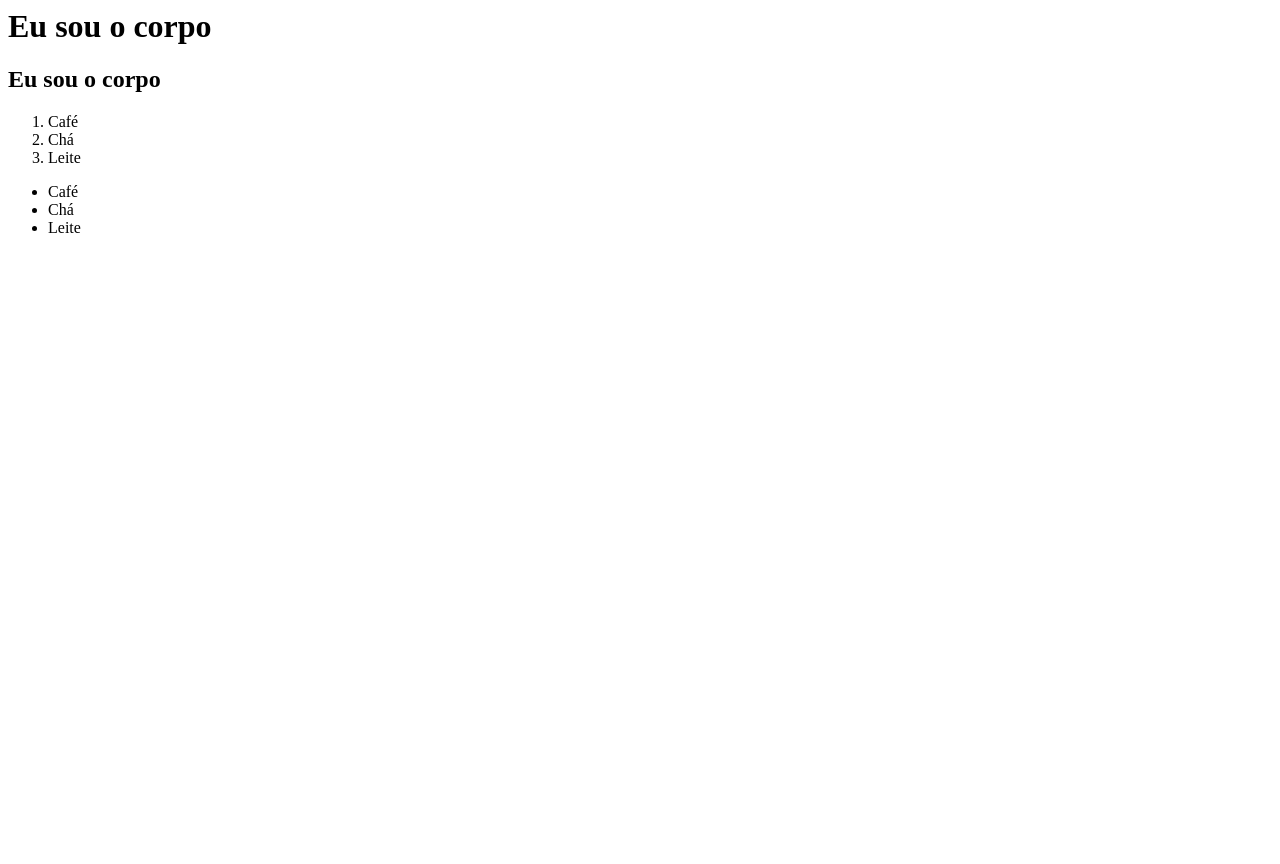
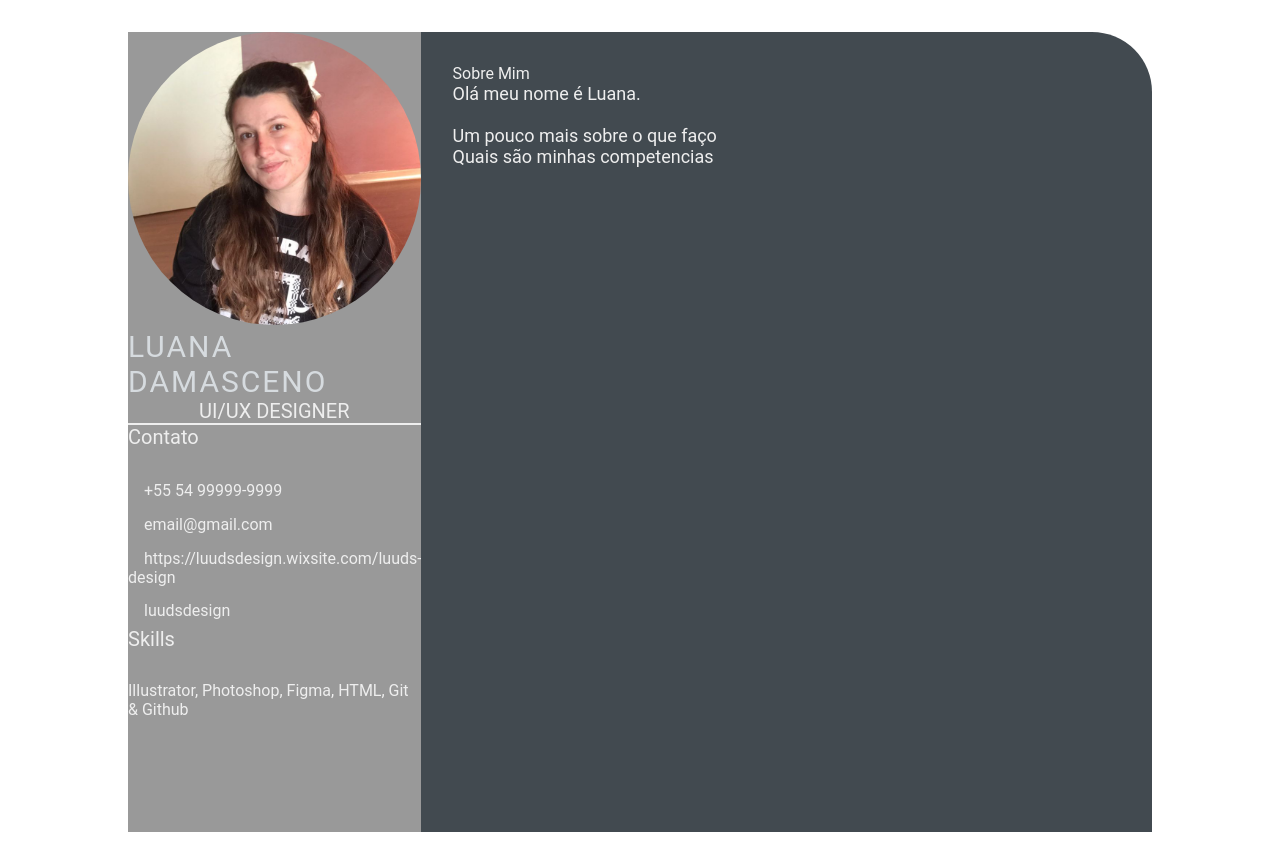
Before and after one commit to luudsdesign/devweekgit.girhub.io, a plain HTML site: page index.html in a window 1280 px wide. Before the commit the page ends 800 px from the top, so only its background shows below. Drawn offline with Linux system fonts and the light colour scheme.

Commit message:
feature index.html

```diff
--- a/index.html
+++ b/index.html
@@ -1,21 +1,56 @@
-<html>
-    <head>
-        <title>
-            Olá, eu sou a cabeça
-        </title>
-    </head>
-    <body>
-        <h1>Eu sou o corpo</h1>
-        <h2>Eu sou o corpo</h2>
-    </body>
-    <ol>
-        <li>Café</li>
-        <li>Chá</li>
-        <li>Leite</li>
-    </ol>
-    <ul>
-        <li>Café</li>
-        <li>Chá</li>
-        <li>Leite</li>
-    </ul>
+<!DOCTYPE html>
+<html lang="en">
+<head>
+    <!-- configurações de compatibilidade de navegadores -->
+    <meta charset="UTF-8">
+    <meta http-equiv="X-UA-Compatible" content="IE=edge">
+    <meta name="viewport" content="width=device-width, initial-scale=1.0">
+    <!-- configurações de compatibilidade de navegadores -->
+
+    <title>Luana Damasceno CV</title>
+
+    <!-- Custom CSS -->
+    <link rel="stylesheet" href="style.css">
+</head>
+<body>
+    <main class="resume-contents">
+        <section class="left-section">
+            <div class="left-section-content">
+                <div class="profile">
+                    <img class="profile-image" src="img/profile-image.jpeg" alt="Profile image">
+                    <p class="name">Luana Damasceno</p>
+                    <p class="profession">UI/UX Designer</p>
+                </div>
+                <div class="contact-info">
+                    <p class="left-title">Contato</p>
+                    <ul>
+                        <li><i class="fa fa-phone"></i>+55 54 99999-9999</i></li>
+                        <li><i class="fa fa-envelope"></i>email@gmail.com</i></li>
+                        <li><i class="fa fa-globe"></i>https://luudsdesign.wixsite.com/luuds-design</i></li>
+                        <li><i class="fa fa-github"></i>luudsdesign</i></li>
+                    </ul>
+                </div>
+                <div class="skills">
+                    <p class="left-title">Skills</p>
+                    <ul>
+                    <li><p>Illustrator, Photoshop, Figma, HTML, Git & Github</p></li>
+                    </ul>
+                </div>
+            </div>
+        </section>
+            <section class="right-section">
+                <div class="right-section-contents">
+                    <section class="about gap">
+                        <div class="right-title">Sobre Mim</div>
+                        <p class="about-me-contents">
+                            Olá meu nome é Luana.<br>
+                            <br> Um pouco mais sobre o que faço
+                            <br> Quais são minhas competencias
+                        </p>
+                    </section>
+                </div>
+            </section>
+        </section>
+    </main>
+</body>
 </html>
--- /dev/null
+++ b/style.css
@@ -0,0 +1,103 @@
+* {
+    margin: 0;
+    padding: 0;
+    box-sizing: border-box;
+    list-style: none;
+    font-family: 'Roboto', sans-serif;
+}
+
+.resume-contents {
+    min-height: 100vh;
+    width: 80%;
+    margin: 2rem auto;
+    display: grid;
+    grid-template-columns: repeat(7, 1fr);
+}
+
+.left-section {
+    grid-column: span 2;
+    height: 100%;
+    background-color: #999999;
+}
+
+.right-section {
+    grid-column: span 5;
+    height: 100%;
+    background-color: #424a50;
+    border-radius: 0px 60px 0px 0px;
+}
+
+.left-section-contents{
+    padding: 2rem 2rem;
+}
+
+.profile {
+    width: 100%;
+    border-bottom: 2px solid #eeeeee;
+}
+
+.profile .profile-image {
+    width: 100%;
+    border-radius: 100%;
+}
+
+.name {
+    color: #D6DBDF;
+    font-size: 30px;
+    letter-spacing: 2px;
+    text-transform: uppercase;
+}
+
+.profession {
+    color: #eeeeee;
+    font-size: 20px;
+    text-transform: uppercase;
+    text-align: center;
+}
+
+/* .contact-info { border-bottom: 2px solid #1B2631; } */
+.left-title {
+    color: #eeeeee;
+    font-size: 20px;
+}
+
+.contact-info ul {
+    padding-top: 1.5rem;
+}
+
+.contact-info ul li,
+.references ul li {
+    padding: .4rem 0;
+    color: #eeeeee;
+}
+
+.contact-info ul li i,
+.references ul li i {
+    padding-right: 1rem;
+    font-size: 18px;
+    color: #eeeeee;
+}
+
+.skills ul {
+    padding-top: 1.5rem;
+}
+.skills ul li p {
+    padding: .4rem 0;
+    color: #eeeeee;
+}
+
+.right-section-contents {
+    padding: 2rem 2rem;
+}
+
+.right-title {
+    color: #eeeeee;
+}
+
+.gap {
+    padding-bottom: 2rem;
+}
+.about-me-contents {
+    font-size: 18px;
+    color: #eeeeee;
+}
```
Also changed, not shown: img/profile-image.jpeg (added).
